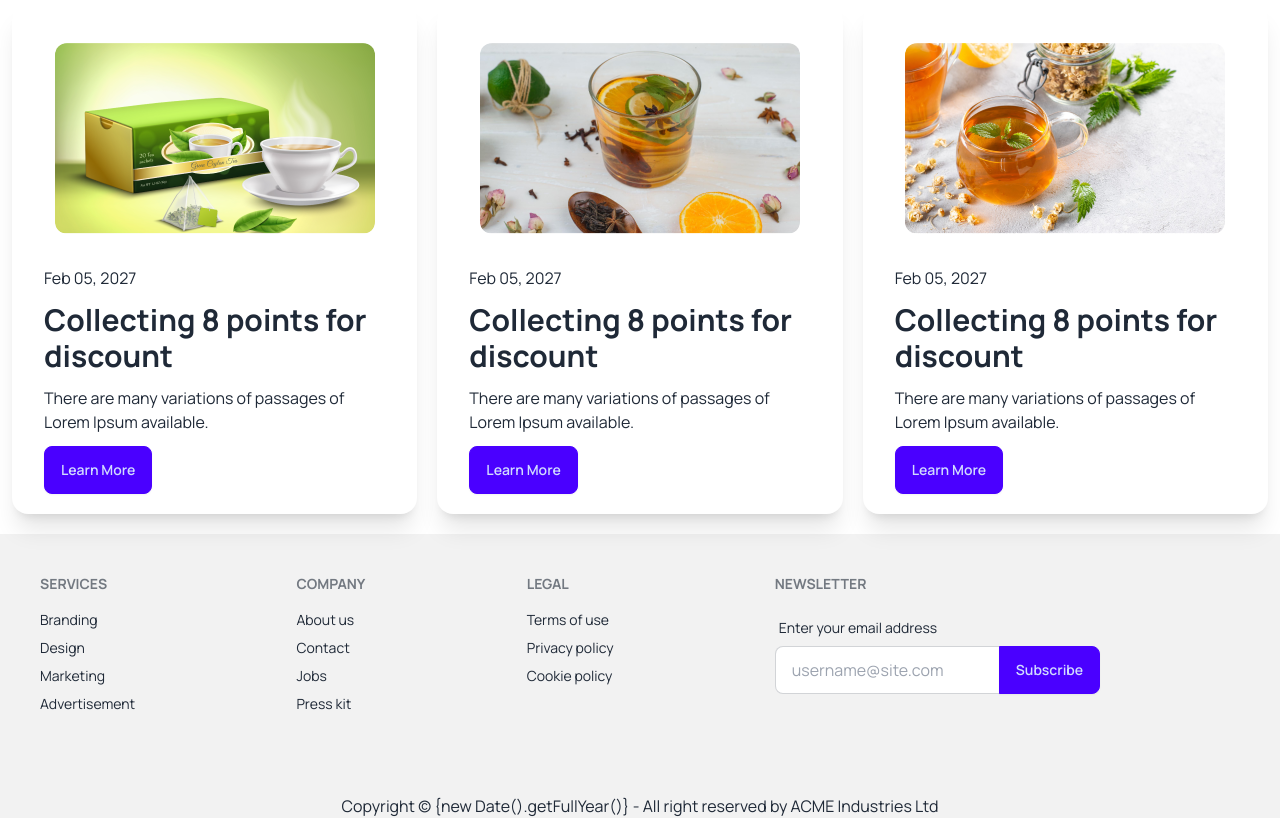
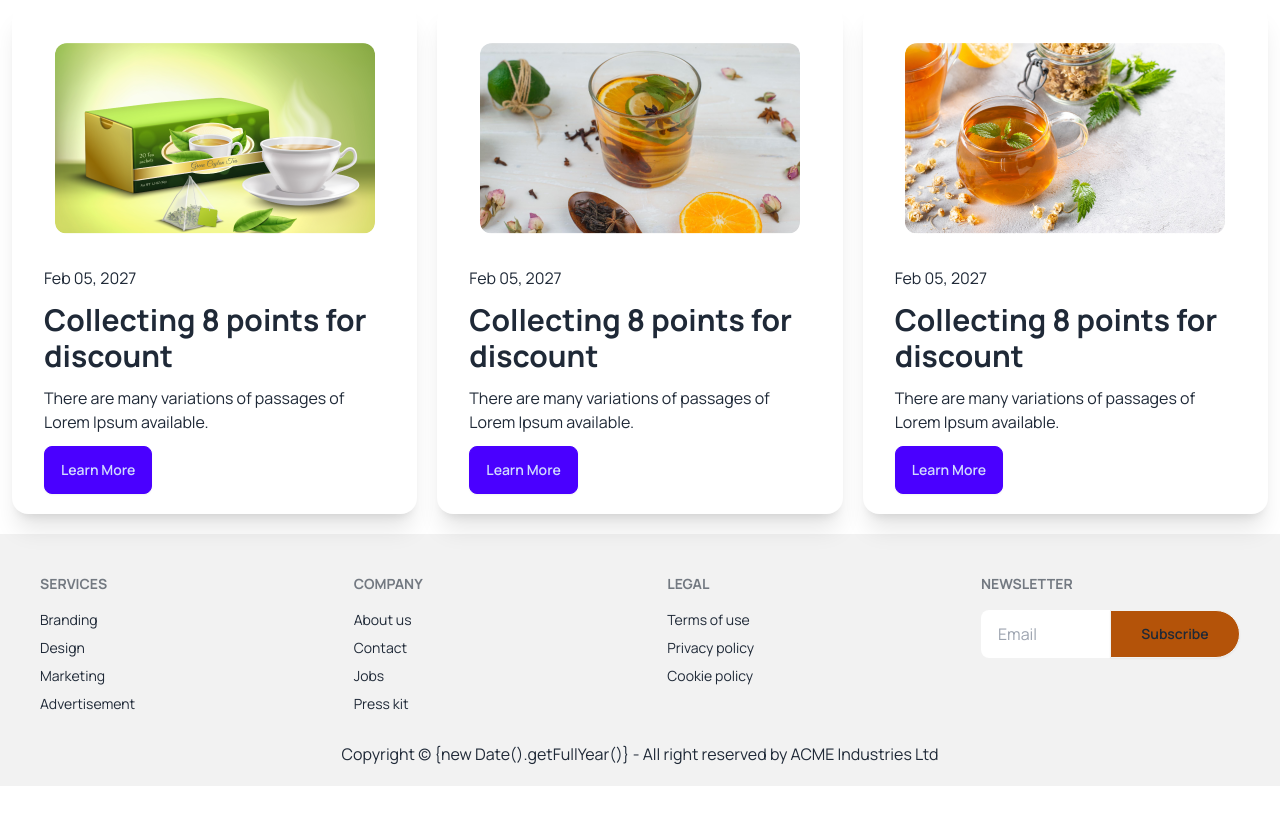
Before and after one commit to akjewel47/Tea-card-website, a plain HTML site: page index.html in a window 1280 px wide. Shown: the part 2917-3735 px from the top of the page. After the commit the page ends 3703 px from the top, so only its background shows below. Drawn offline with nearby package versions, Linux system fonts and the light colour scheme.

Commit message:
added the footer style

```diff
--- a/index.html
+++ b/index.html
@@ -248,8 +248,8 @@
 
 
 
- <footer class="bg-base-200 py-38">
-  <div class="footer text-base-content p-10">
+ <footer class="bg-base-200 ">
+  <div class="container lg:mx-auto grid grid-cols-2 lg:grid-cols-3 md:grid-cols-2 footer text-base-content p-10">
    <div>
     <h6 class="footer-title">Services</h6>
     <a class="link link-hover">Branding</a>
@@ -272,19 +272,14 @@
    </div>
    <div>
     <h6 class="footer-title">Newsletter</h6>
-    <div class="form-control w-80">
-     <label class="label">
-      <span class="label-text">Enter your email address</span>
-     </label>
-     <div class="join">
-      <input type="text" placeholder="username@site.com" class="input input-bordered join-item" />
-      <button class="btn btn-primary join-item">Subscribe</button>
-     </div>
-    </div>
+    <div class="join flex-col lg:flex-row">
+     <input class="input  join-item w-[130px]" placeholder="Email" />
+     <button class="btn mt-2 lg:mt-0 join-item bg-amber-700 lg:rounded-r-full roundedb-full w-[130px]">Subscribe</button>
+   </div>
    </div>
   </div>
 
-   <div class="mt-10 text-center">
+   <div class="-mt-8 text-center p-5">
     <p>Copyright © {new Date().getFullYear()} - All right reserved by ACME Industries Ltd</p>
    </div>
  </footer>
```
